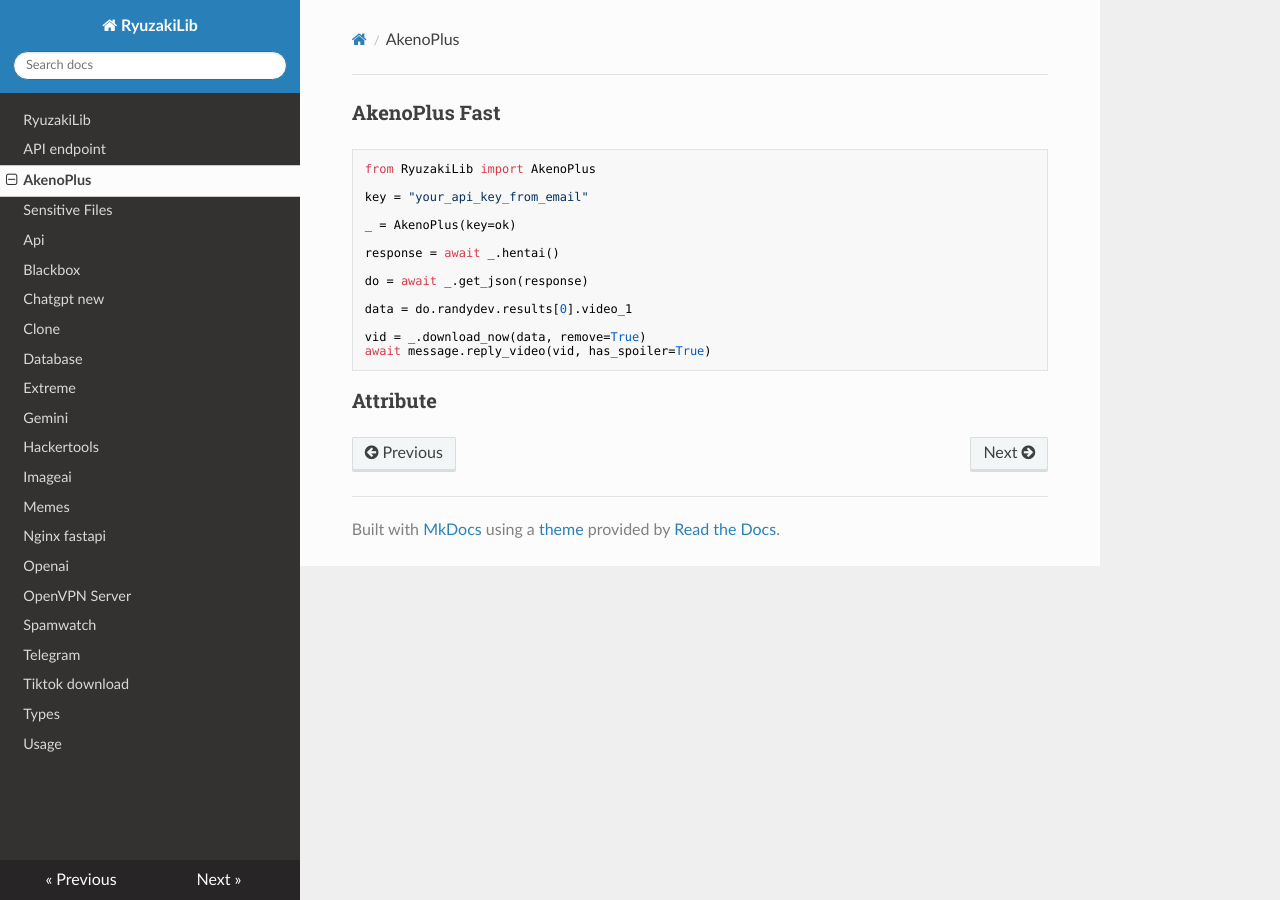
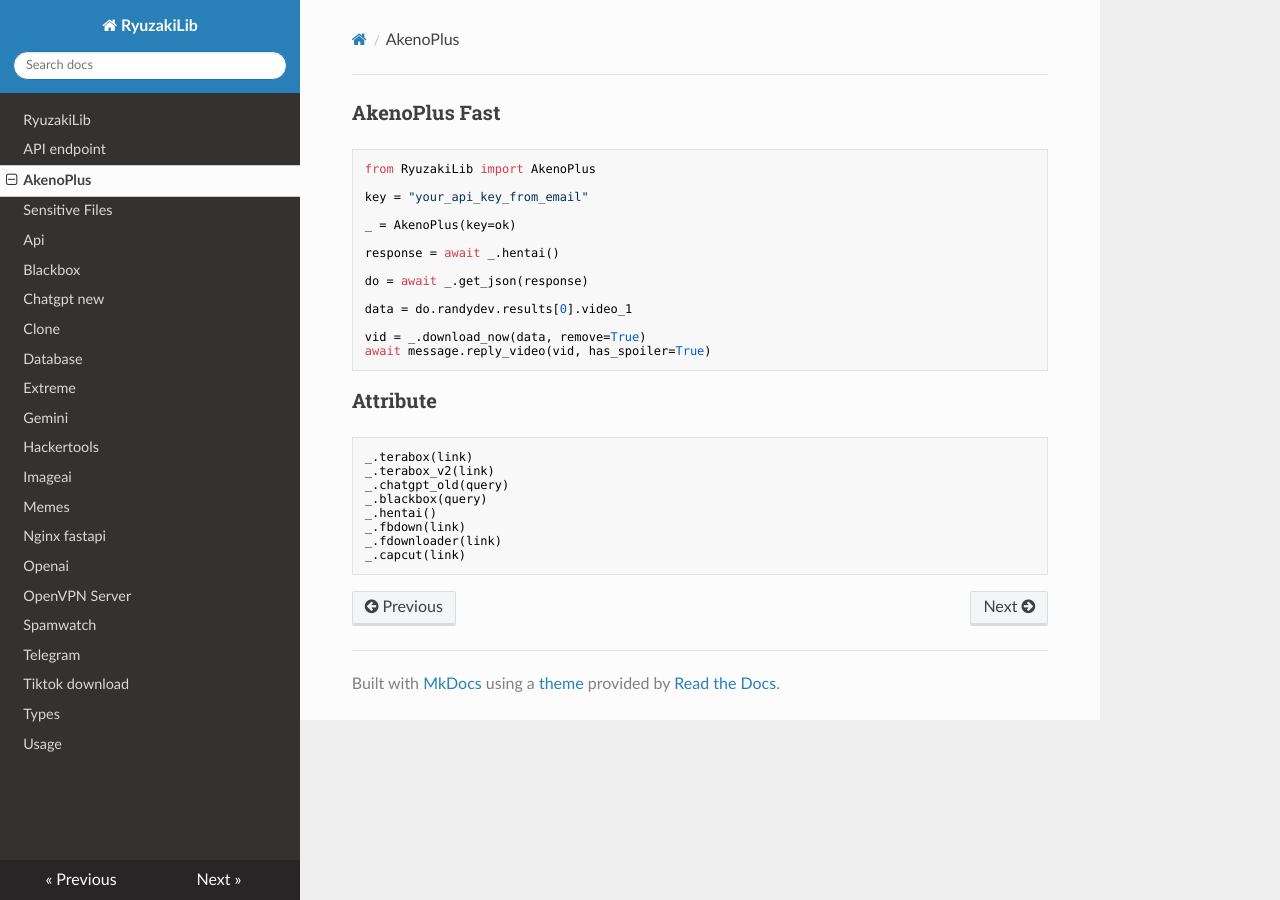
Before and after one commit to TeamKillerX/RyuzakiLib, an MkDocs documentation site: the page built from docs/AkenoPlus.md, in a window 1280 px wide. Built offline with MkDocs 1.6.1, drawn with Linux system fonts in a browser that asks for light colours; nearby versions of some CDN libraries.

Commit message:
Update AkenoPlus.md

````diff
--- a/docs/AkenoPlus.md
+++ b/docs/AkenoPlus.md
@@ -16,3 +16,13 @@
 await message.reply_video(vid, has_spoiler=True)
 ```
 ### Attribute
+```python
+_.terabox(link)
+_.terabox_v2(link)
+_.chatgpt_old(query)
+_.blackbox(query)
+_.hentai()
+_.fbdown(link)
+_.fdownloader(link)
+_.capcut(link)
+```
````
